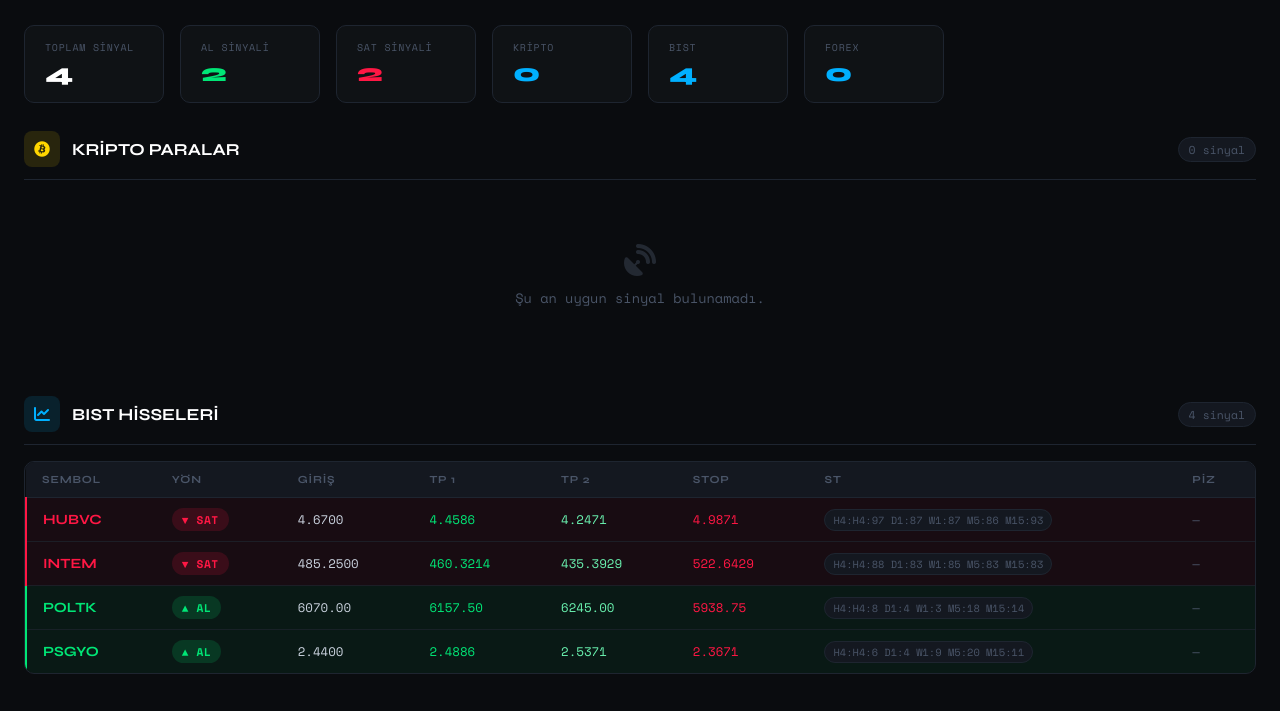
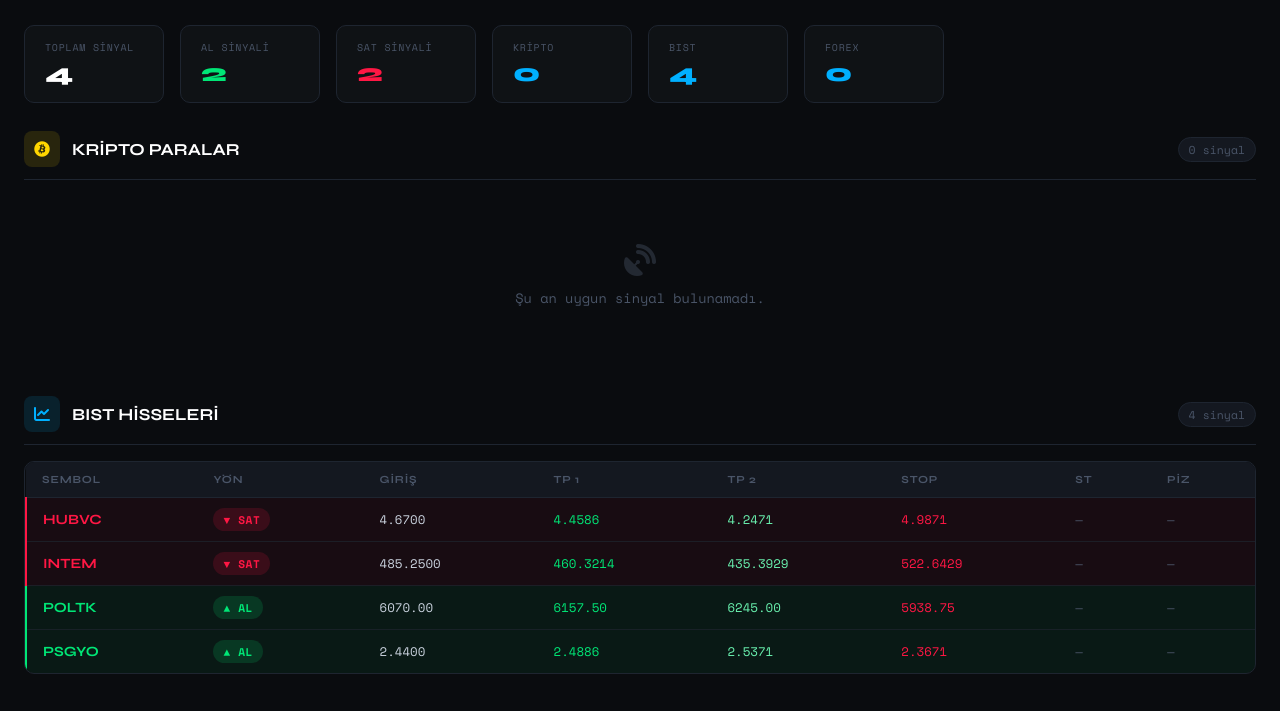
Before and after one commit to kanca2428/supermen-scanner, a website: page index.html in a window 1280 px wide. Shown: the part 61-772 px from the top of the page. Drawn offline with nearby package versions, Linux system fonts and the light colour scheme.

Commit message:
Update index.html

```diff
--- a/index.html
+++ b/index.html
@@ -348,27 +348,9 @@
 
     // ── Stoch string'ini pill'lere çevir ─────────────────────────
     // stochKStr örneği: "56/19/56" veya "B/S/B"
-    function renderStoch(s) {
-      if (!s || !s.stochKStr) return '<span style="color:var(--muted)">—</span>';
-      const parts   = String(s.stochKStr).split('/');
-      const tfNames = ['H4','D1','W1'];
-      let html = '<div class="stoch-cell">';
-      parts.forEach((v, i) => {
-        const num = parseFloat(v);
-        let cls = '';
-        if (!isNaN(num)) {
-          if (num <= 15) cls = 'buy';
-          else if (num >= 85) cls = 'sell';
-        } else {
-          if (v === 'B') cls = 'buy';
-          if (v === 'S') cls = 'sell';
-        }
-        const tf = tfNames[i] || ('TF' + (i+1));
-        html += `<span class="stoch-pill ${cls}">${tf}:${v}</span>`;
-      });
-      html += '</div>';
-      return html;
-    }
+   function renderStoch(s) {
+  return '<span style="color:var(--muted)">—</span>';
+}
 
     // ── Pivot zone'u çip olarak göster ───────────────────────────
     // pivotStr örneği: "SSS" veya "RRR" veya "SR."
```
